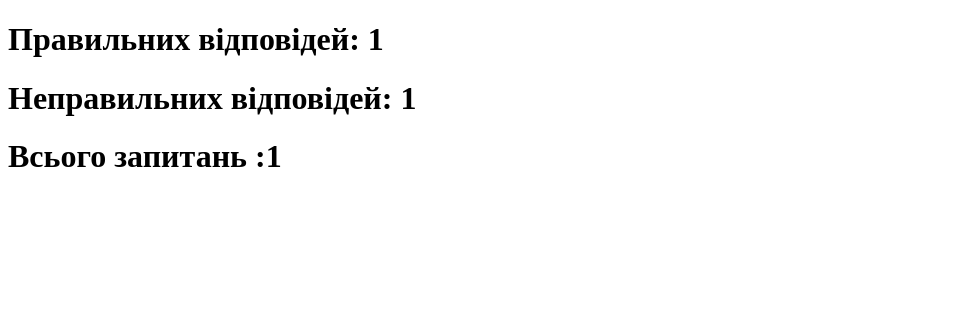
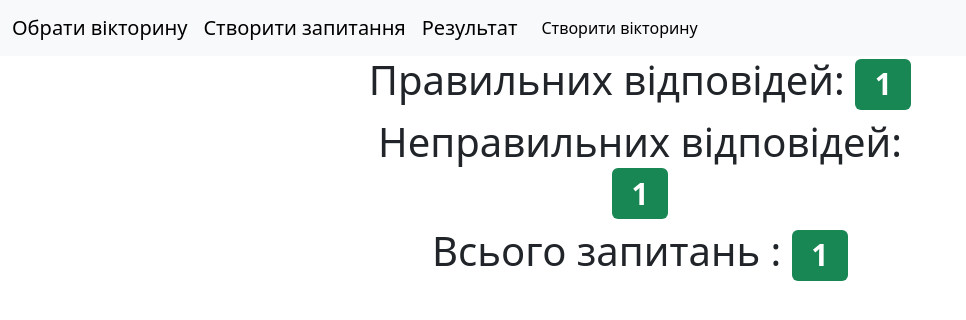
Before and after one commit to AnnaPachalok/quiz-web, a Flask app: page /result in a window 1280 px wide. Shown: the top 320 px of the page, without its empty margins (0-966 px from the left). Run offline with Flask 3, Linux system fonts and the light colour scheme; the visitor is signed in with stand-in values (Sample User, id 1).

Commit message:
add battons

```diff
--- a/app.py
+++ b/app.py
@@ -7,6 +7,7 @@ app.config['SECRET_KEY'] = '12345678'
 
 
 def start_session(quiz_id=0):
+    """Створення сессіі для користувача """
     session['quiz_id'] = quiz_id
     session["last_question_id"] = 0
     session["correct_ans"] = 0
@@ -30,19 +31,20 @@ def check_answer(question_id, selected_answer):
         session["wrong_ans"] += 1
     session["total"] += 1
 
+#головна сторінка
 @app.route("/", methods=["GET", "POST"])
 def index():
     print(session)
-    if request.method == "GET":
-        quizes = get_quizes()
+    if request.method == "GET": #якщо метод GET
+        quizes = get_quizes() #Отримує вікторини з бд
         start_session(-1)
         return render_template("index.html", quizes_list=quizes)
-    else:
-        quiz_id = request.form.get("quiz")
+    else: #якщо метод  POST
+        quiz_id = request.form.get("quiz") #отримує номер вибрано' вікторини
         start_session(quiz_id)
-        return redirect(url_for("test"))
+        return redirect(url_for("test")) #перенаправлення на test
 
-
+#сторінка з тестування
 @app.route("/test", methods=["GET", "POST"])
 def test():
     if not ("quiz_id" in session) or int(session["quiz_id"]) < 0:
@@ -51,6 +53,7 @@ def test():
         if request.method == "POST":
             selected_answer = request.form.get("ans")
             question_id = int(request.form.get('quest_id'))
+            print (selected_answer,question_id)
             check_answer(question_id, selected_answer)
             session['last_question_id'] = question_id
 
--- a/templates/base.html
+++ b/templates/base.html
@@ -13,6 +13,8 @@
     <nav class="navbar navbar-expand-lg bg-body-tertiary">
         <div class="container-fluid">
             <a class="navbar-brand" href="{{ url_for('index') }}">Обрати вікторину</a>
+            <a class="navbar-brand" href="{{ url_for('index') }}">Створити запитання</a>
+            <a class="navbar-brand" href="{{ url_for('index') }}">Результат</a>
             <button class="navbar-toggler" type="button" data-bs-toggle="collapse" data-bs-target="#navbarNav"
                 aria-controls="navbarNav" aria-expanded="false" aria-label="Toggle navigation">
                 <span class="navbar-toggler-icon"></span>
@@ -20,7 +22,7 @@
             <div class="collapse navbar-collapse" id="navbarNav">
                 <ul class="navbar-nav">
                     <li class="nav-item">
-                        <a class="nav-link active" aria-current="page" href="#">Home</a>
+                        <a class="nav-link active" aria-current="page" href="#">Створити вікторину</a>
                     </li>
                 </ul>
             </div>
--- a/templates/result.html
+++ b/templates/result.html
@@ -1,13 +1,7 @@
-<!DOCTYPE html>
-<html lang="en">
-<head>
-    <meta charset="UTF-8">
-    <meta name="viewport" content="width=device-width, initial-scale=1.0">
-    <title>Тестування</title>
-</head>
-<body>
-    <h1>Правильних відповідей: {{ right }}</h1>
-    <h1>Неправильних відповідей: {{wrong}}</h1>
-    <h1>Всього запитань :{{total}}</h1>
-</body>
-</html>
+{% extends "base.html" %}
+{% block title %}Результат{% endblock %}
+{% block content %}
+    <h1>Правильних відповідей: <span class="badge text-bg-success">{{ right }}</span></h1>
+    <h1>Неправильних відповідей: <span class="badge text-bg-success">{{wrong}}</span></h1>
+    <h1>Всього запитань : <span class="badge text-bg-success">{{total}}</span></h1>
+{% endblock %}
--- a/templates/test.html
+++ b/templates/test.html
@@ -6,7 +6,7 @@
     <h1>{{ quest }}</h1>
     {% for answer in ans_list %}
     <div class="form-check">
-        <input class="form-check-input" type="radio" name="ans" id="radioDefault1">
+        <input class="form-check-input" type="radio" name="ans" value="{{ answer }}" id="radioDefault1">
         <label class="form-check-label" for="radioDefault1">
             {{ answer }}
         </label>
```
Also changed, not shown: templates/index.html (+19 -2 lines).
